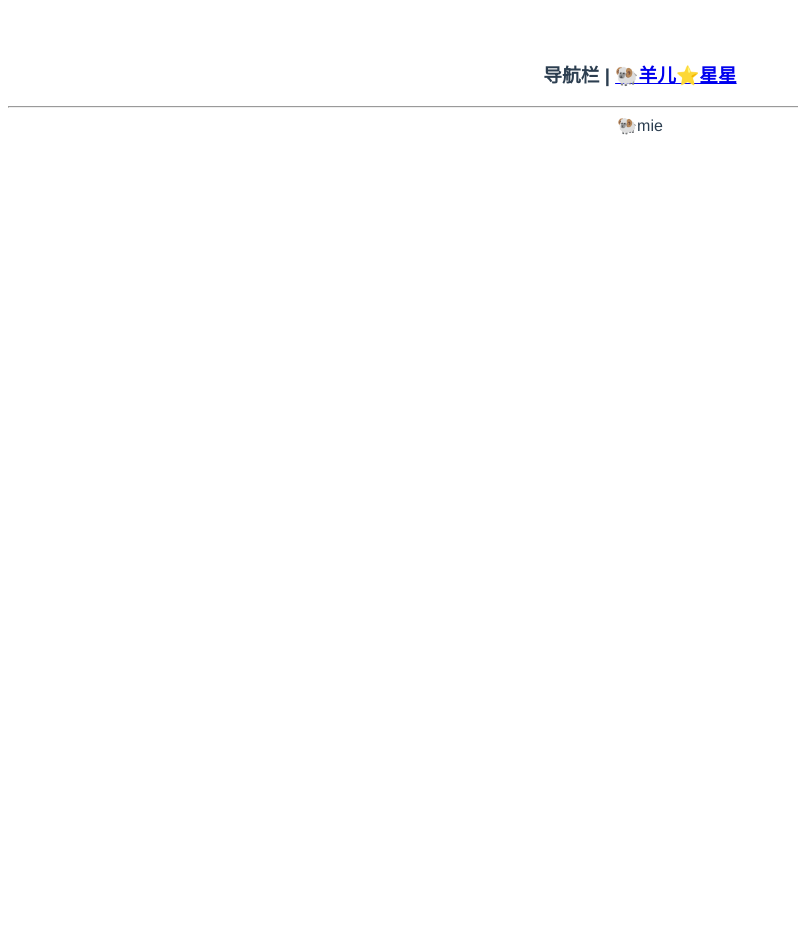
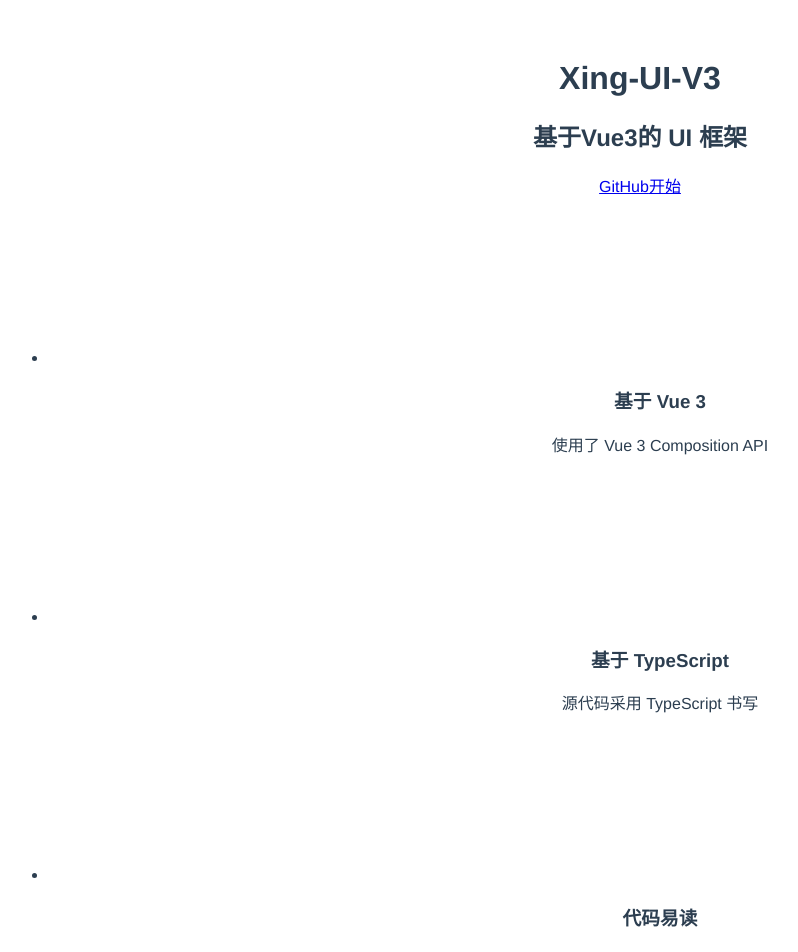
Before and after one commit to wuyangqin/xing-ui-v3, a Vue app: page / in a window 1280 px wide. Shown: the top 952 px of the page, without its empty margins (0-798 px from the left). Before the commit the page ends 800 px from the top, so only its background shows below. Built offline with nearby package versions, Linux system fonts and the light colour scheme.

Commit message:
[docs]搭建html结构

```diff
--- a/package.json
+++ b/package.json
@@ -10,6 +10,7 @@
     "vue-router": "4.0.0-beta.3"
   },
   "devDependencies": {
+    "sass": "1.26.10",
     "@vue/compiler-sfc": "^3.0.0-rc.1",
     "vite": "^1.0.0-rc.1"
   }
--- a/src/App.vue
+++ b/src/App.vue
@@ -1,9 +1,4 @@
 <template>
-  <h3>导航栏 |
-    <router-link to="/">🐏羊儿</router-link>
-    <router-link to="/xx">⭐星星</router-link>
-  </h3>
-  <hr>
   <router-view></router-view>
 </template>
 
@@ -11,7 +6,5 @@
 
 export default {
   name: 'App',
-  components: {
-  }
 }
 </script>
--- a/src/components/Xing.vue
+++ /dev/null
@@ -1,15 +0,0 @@
-<template>
-  <div>
-    星星的组件
-  </div>
-</template>
-
-<script>
-
-export default {
-}
-</script>
-
-<style scoped>
-
-</style>
--- a/src/components/Yang.vue
+++ /dev/null
@@ -1,15 +0,0 @@
-<template>
-  <div>🐏mie</div>
-</template>
-
-<script>
-export default {
-  name: 'Yang',
-  props: {
-  },
-  data() {
-    return {
-    }
-  }
-}
-</script>
--- /dev/null
+++ b/src/views/Doc.vue
@@ -0,0 +1,22 @@
+<template>
+  <div class="doc-wrapper">
+    <div class="topnav">
+      <div class="logo"></div>
+      <div class="menu"></div>
+    </div>
+    <div class="content">
+      <aside>边栏</aside>
+      <main>主内容</main>
+    </div>
+  </div>
+</template>
+
+<script>
+
+export default {
+}
+</script>
+
+<style scoped lang="scss">
+
+</style>
--- /dev/null
+++ b/src/views/Home.vue
@@ -0,0 +1,49 @@
+<template>
+  <div class="home-wrapper">
+    <div class="topnav">
+      <div class="logo"></div>
+      <div class="menu"></div>
+    </div>
+    <div class="banner">
+      <h1>Xing-UI-V3</h1>
+      <h2>基于Vue3的 UI 框架</h2>
+      <p class="actions">
+        <a href="https://github.com/wuyangqin/xing-ui-v3" target="_blank">GitHub</a>
+        <router-link to="/doc">开始</router-link>
+      </p>
+    </div>
+    <div class="features">
+      <ul>
+        <li>
+          <svg>
+            <use xlink:href="#icon-vue"></use>
+          </svg>
+          <h3>基于 Vue 3</h3>
+          <p>使用了 Vue 3 Composition API</p>
+        </li>
+        <li>
+          <svg>
+            <use xlink:href="#icon-ts"></use>
+          </svg>
+          <h3>基于 TypeScript </h3>
+          <p>源代码采用 TypeScript 书写</p>
+        </li>
+        <li>
+          <svg>
+            <use xlink:href="#icon-light"></use>
+          </svg>
+          <h3>代码易读</h3>
+          <p>每个组件的源代码都极其简洁</p>
+        </li>
+      </ul>
+    </div>
+  </div>
+</template>
+
+<script lang="ts">
+
+</script>
+
+<style scoped lang="scss">
+
+</style>
```
Also changed, not shown: src/main.ts (+4 -4 lines), 1 other file (tests, documents, lock files or other folders).
